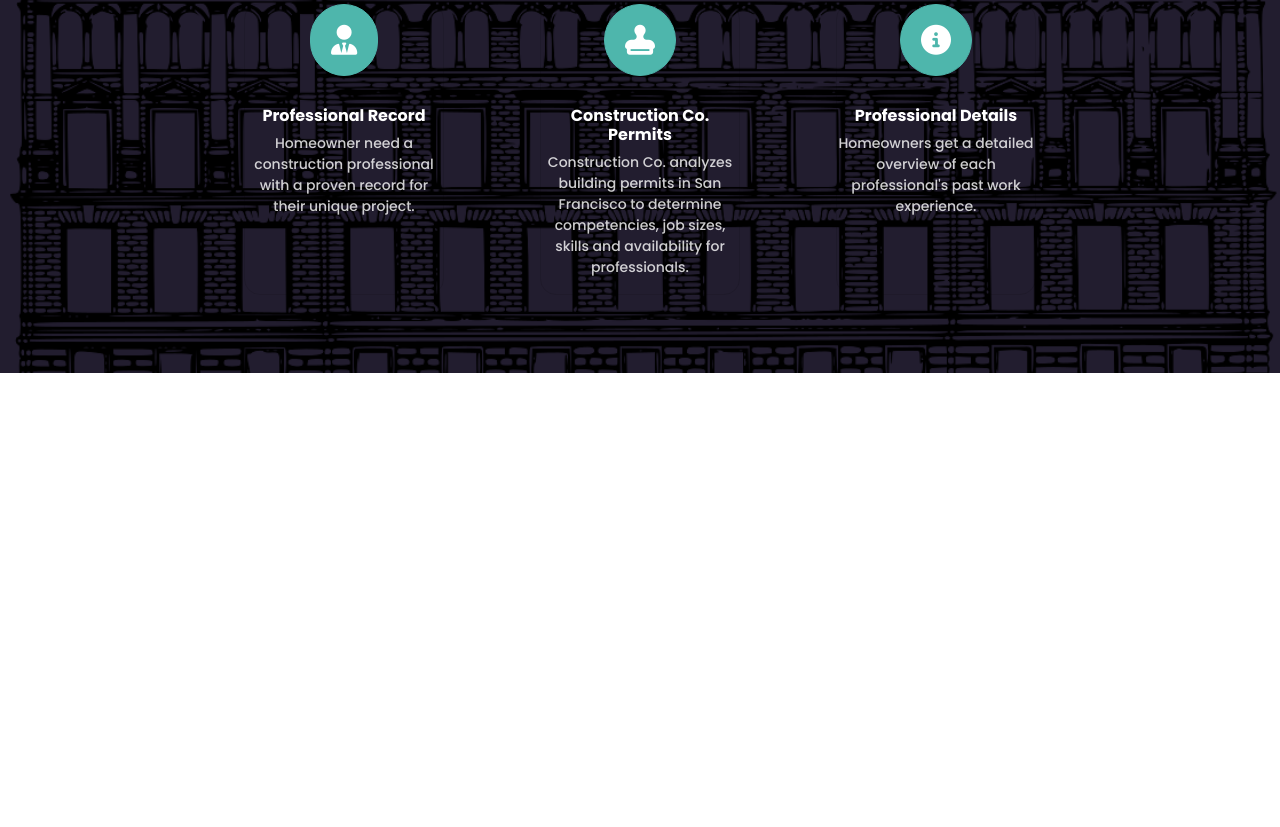
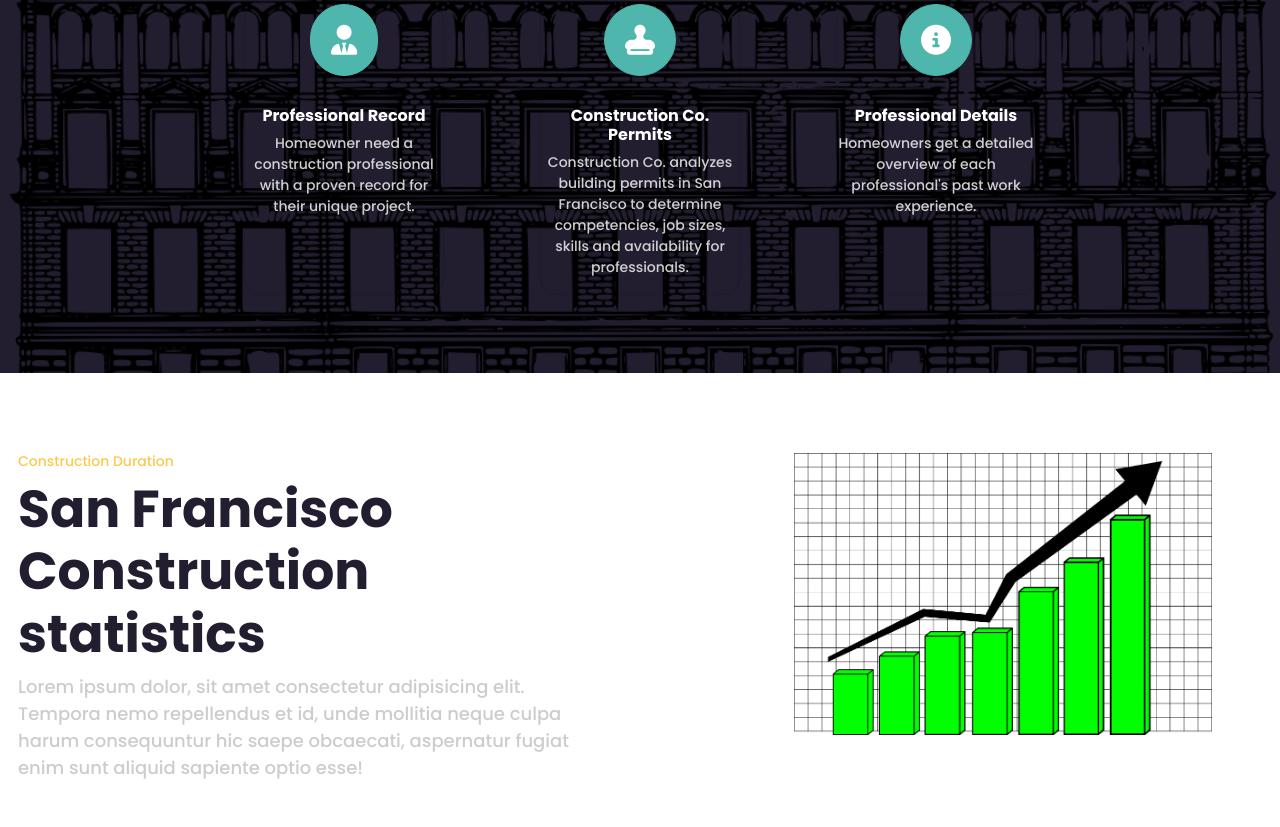
Before and after one commit to majapiszczek/landing-page, a plain HTML site: page index.html in a window 1280 px wide. Shown: the part 3260-4087 px from the top of the page. Before the commit the page ends 3633 px from the top, so only its background shows below. Drawn offline with nearby package versions, Linux system fonts and the light colour scheme.

Commit message:
added stats section

```diff
--- a/index.html
+++ b/index.html
@@ -226,5 +226,22 @@
         </div>
       </div>
     </section>
+    <section class="statistics">
+      <div class="row">
+        <div class="col-7 info">
+          <h5>Construction Duration</h5>
+          <h3>San Francisco Construction statistics</h3>
+          <p>
+            Lorem ipsum dolor, sit amet consectetur adipisicing elit. Tempora
+            nemo repellendus et id, unde mollitia neque culpa harum consequuntur
+            hic saepe obcaecati, aspernatur fugiat enim sunt aliquid sapiente
+            optio esse!
+          </p>
+        </div>
+        <div class="col-5 chart">
+          <img src="/images/stats.png" alt="statistics" />
+        </div>
+      </div>
+    </section>
   </body>
 </html>
--- a/style.css
+++ b/style.css
@@ -207,6 +207,22 @@ h4 {
   font-size: 14px;
 }
 
+.statistics .d-flex div {
+  border: none;
+}
+
+.statistics p {
+  color: rgb(0, 0, 0, 0.2);
+}
+
+.statistics .info {
+  padding: 50px 150px 0 0;
+}
+
+.statistics .chart {
+  padding: 50px;
+}
+
 .flex div:hover {
   background-color: var(--branding-color-dark-blue);
   color: white;
```
Also changed, not shown: images/stats.png (added), 2 other files.
